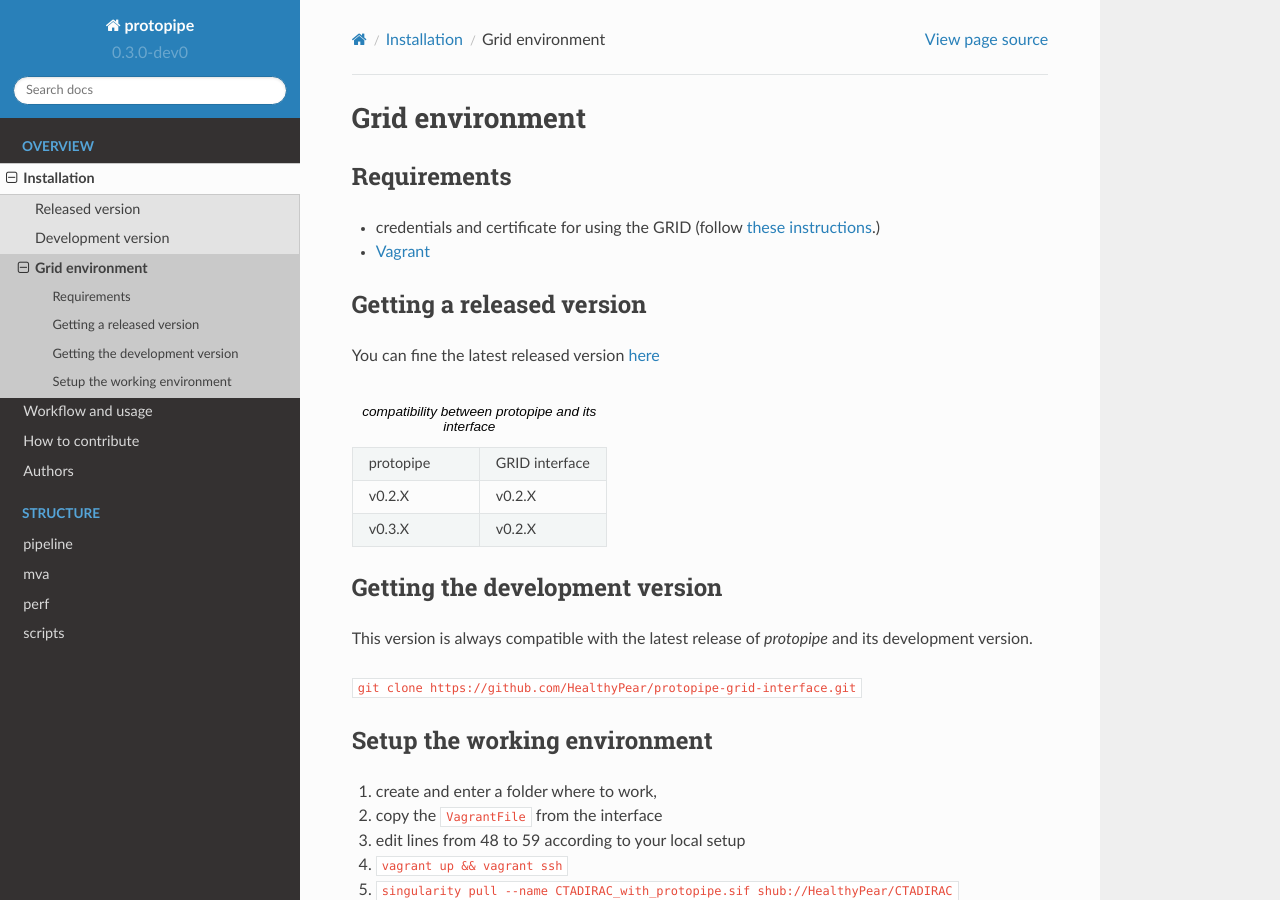
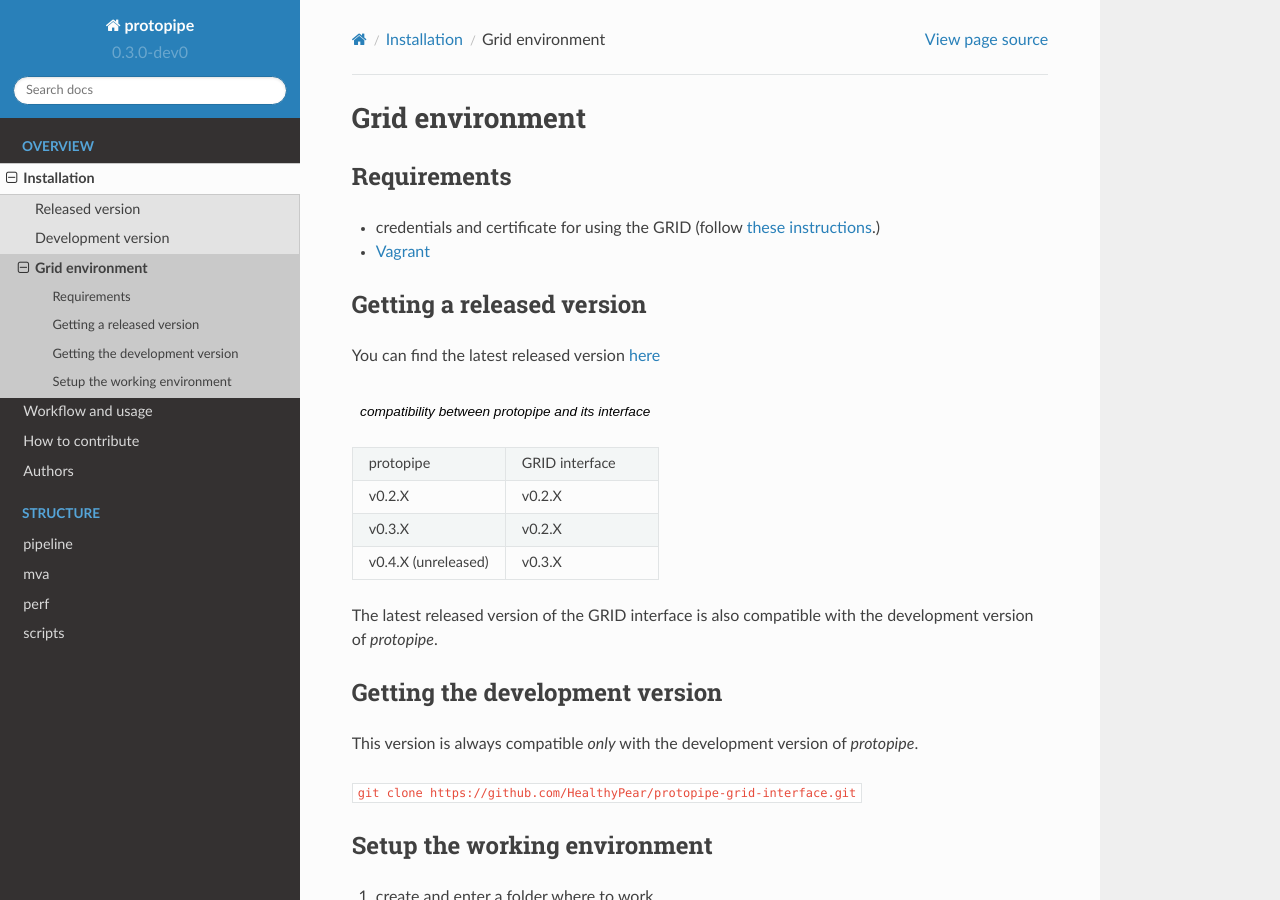
Before and after one commit to cta-observatory/protopipe, a Sphinx documentation site: the page built from docs/install/grid.rst, in a window 1280 px wide and 900 px high. Built offline with Sphinx 7.4.7 and the Read the Docs theme 2.0.0, drawn with Linux system fonts in a browser that asks for light colours; pages that are not in the unit, such as notebooks, are missing from menus.

Commit message:
Add small update to docs about current version of GRID interface

```diff
--- a/docs/install/grid.rst
+++ b/docs/install/grid.rst
@@ -12,7 +12,7 @@ Requirements
 Getting a released version
 --------------------------
 
-You can fine the latest released version `here <https://github.com/cta-observatory/protopipe/releases>`__
+You can find the latest released version `here <https://github.com/cta-observatory/protopipe/releases>`__
 
 .. list-table:: compatibility between *protopipe* and its interface
     :widths: 25 25
@@ -24,12 +24,16 @@ You can fine the latest released version `here <https://github.com/cta-observato
       - v0.2.X
     * - v0.3.X
       - v0.2.X
+    * - v0.4.X (unreleased)
+      - v0.3.X
+
+The latest released version of the GRID interface is also compatible with
+the development version of *protopipe*.
 
 Getting the development version
 -------------------------------
 
-This version is always compatible with the latest release of *protopipe* and
-its development version.
+This version is always compatible *only* with the development version of *protopipe*.
 
 ``git clone https://github.com/HealthyPear/protopipe-grid-interface.git``
 
```
